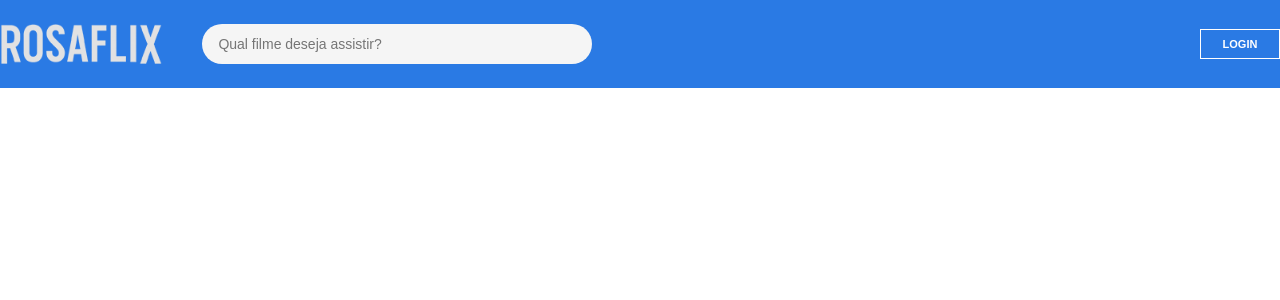
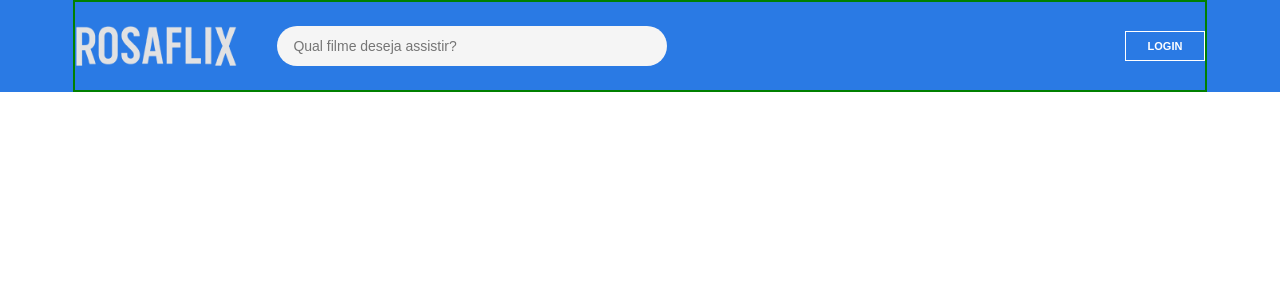
Before and after one commit to romulorosafullstack/2025-smartts-utilities-rosaflix, a React (Vite) app: page / in a window 1280 px wide. Shown: the top 300 px of the page. Built offline with nearby package versions, Linux system fonts and the light colour scheme.

Commit message:
Header correção responsividade

```diff
--- a/src/components/Header/Header.tsx
+++ b/src/components/Header/Header.tsx
@@ -17,11 +17,11 @@ const Header__Container = styled.div`
   justify-content: space-between;
   padding: 1.2rem;
   width: 100%;
-  @media (min-width: 768px) {
+  @media (min-width: 1140px) {
+    border: 2px solid green;
     padding: 2.4rem 0;
-    width: 192rem;
+    width: 113.4rem;
   }
-
 `
 
 const Header__LogoInput = styled.div`
```
